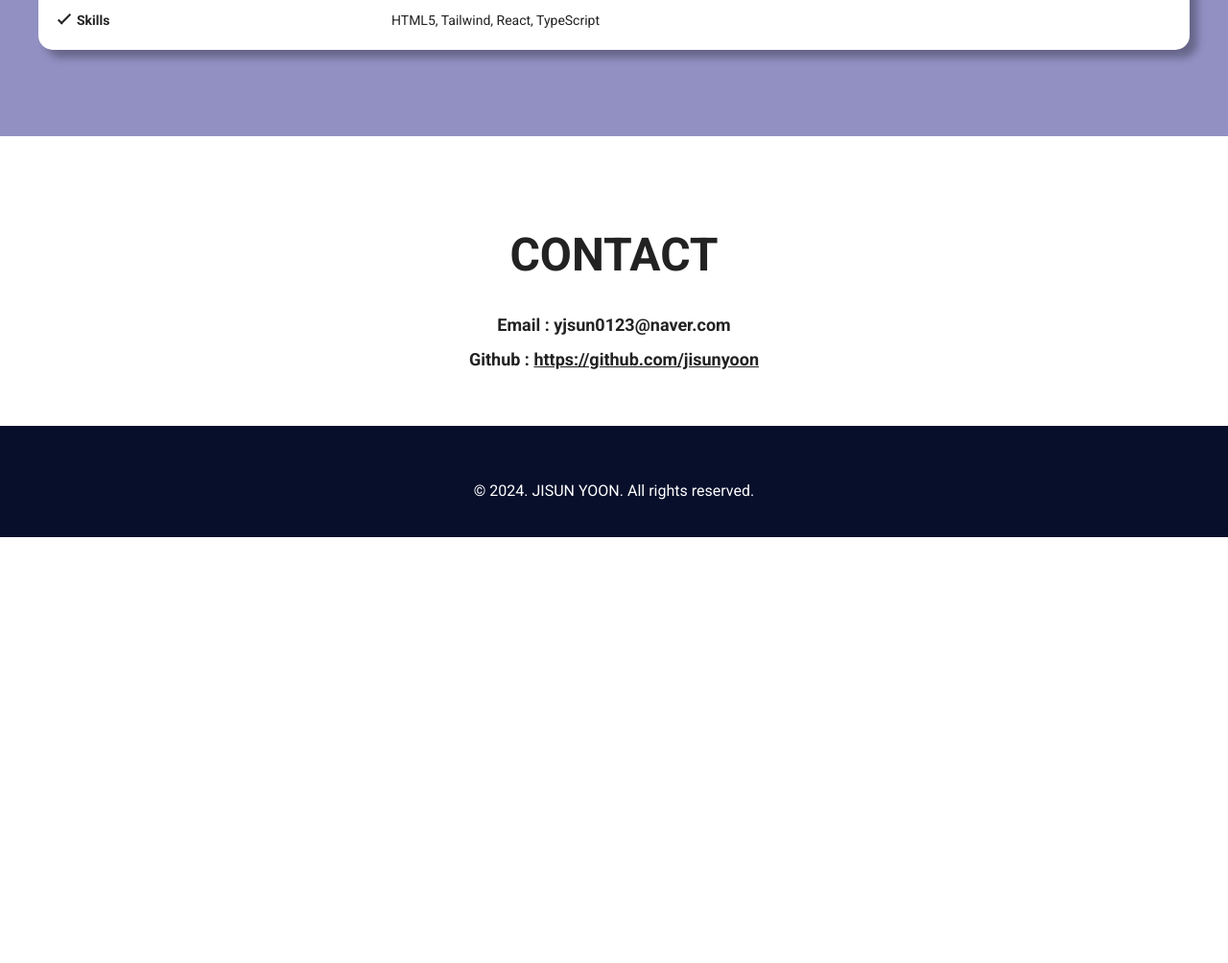
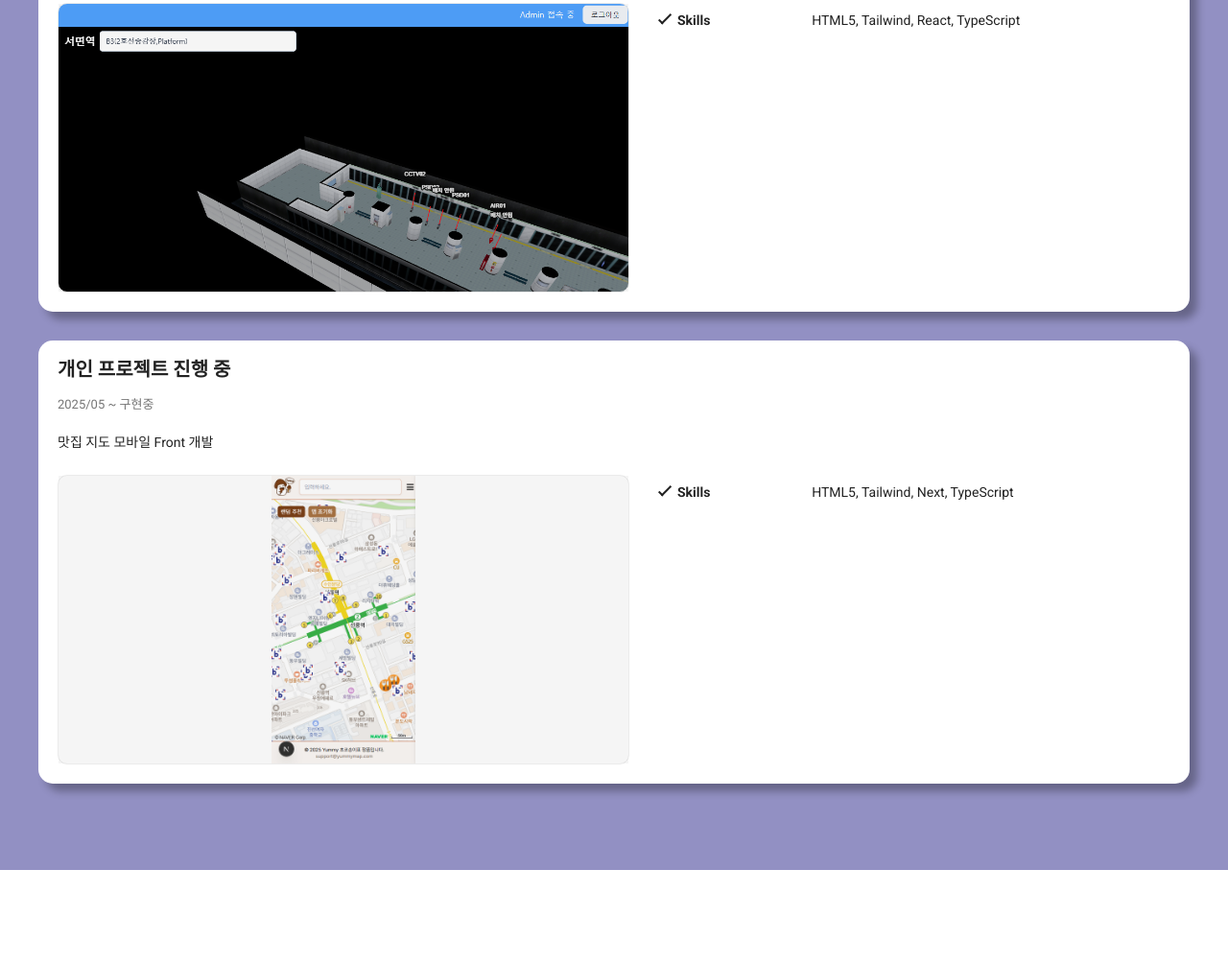
Before and after one commit to jisunyoon/yjsun-portfolio, a plain HTML site: page index.html in a window 1280 px wide. Shown: the part 5007-6011 px from the top of the page at 96% size. Before the commit the page ends 5567 px from the top, so only its background shows below. Drawn offline with Linux system fonts and the light colour scheme.

Commit message:
프로젝트 추가

```diff
--- a/index.html
+++ b/index.html
@@ -283,10 +283,27 @@
                         <div class="main-projects__detail">
                             <p>대형 빌딩 및 공공기관 키오스크/태블릿 UI 개발 </p>
                             <div class="conduct">
+                                <span class="conduct__image" style="background-image:url(image/bg_main_pluxity.png);"></span>
                                 <div class="conduct__text">
                                     <dl>
                                         <dt>Skills</dt>
                                         <dd>HTML5, Tailwind, React, TypeScript</dd>
+                                    </dl>
+                                </div>
+                            </div>
+                        </div>
+                    </div>
+                    <div class="main-box">
+                        <strong class="main-projects__title">개인 프로젝트 진행 중</strong>
+                        <p class="main-projects__sub">2025/05 ~ 구현중 </p>
+                        <div class="main-projects__detail">
+                            <p>맛집 지도 모바일 Front 개발</p>
+                            <div class="conduct">
+                                <span class="conduct__image" style="background-image:url(image/bg_main_yummy.png); background-size:contain;"></span>
+                                <div class="conduct__text">
+                                    <dl>
+                                        <dt>Skills</dt>
+                                        <dd>HTML5, Tailwind, Next, TypeScript</dd>
                                     </dl>
                                 </div>
                             </div>
```
Also changed, not shown: image/bg_main_pluxity.png (added), image/bg_main_yummy.png (added).
